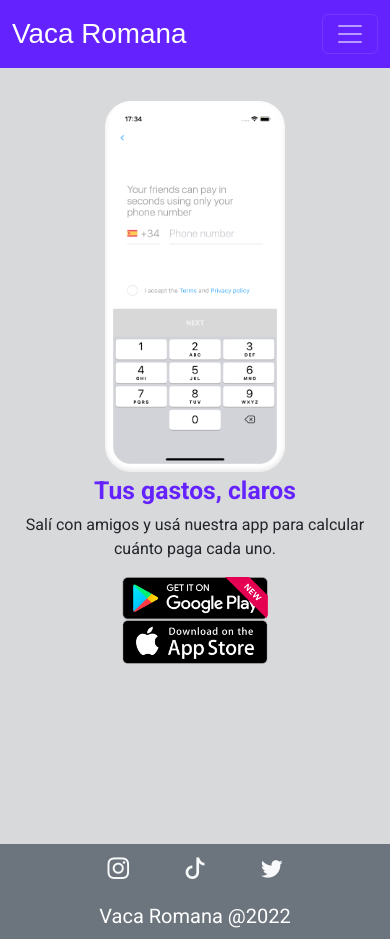
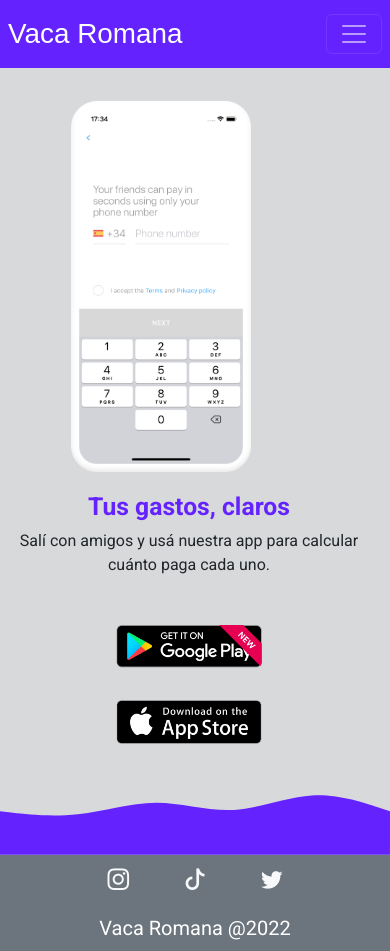
Before and after one commit to Jdlcoder/vacaRomana, a website: page index.html in a window 390 px wide. Drawn offline with nearby package versions, Linux system fonts and the light colour scheme; a web font is replaced by a local one.

Commit message:
Ajustes de las secciones home, experiencias y comoFunciona

```diff
--- a/index.html
+++ b/index.html
@@ -1,6 +1,19 @@
 <!DOCTYPE html>
 <html lang="es">
 
+<!-- TODO: Ver si cortamos a 200px ancho las imagenes de los stores y logramos que queden alineadas con el texto de la home -->
+<!-- TODO: descargas ver si agregamos algo mas de contenido -->
+<!-- TODO
+1) Quitamos del gitignore las entradas de package-lock.json y package.json
+2) Se pasó a lowercase el contenido de la etiqueta meta keywords
+3) Quitado del li entra en footer
+4) Agrego link al home sobre el texto vaca romana @2022 del footer
+5) Se reemplaza el color azul de bootstrap por el violeta original
+6) Se reemplazan las meta keywords que eran de mas de una palabra por una simple
+7) Respecto a los scss, si bien ahora tienen poco contenido, se definió uno para cada sección para que cuando se sume contenido la estructura ya esté creada.
+8) Ver de poner más contenido en la home, ej agregar más imágenes de cómo se ve la app
+9 En la sección cómo funciona, reemplazar las imágenes por tres del mismo tamaño. En la vista mobile, dejar más espacio entre cada una de las cajas
+10) En experiencias, poner un circulo con la foto del que contó la experiecia. También, poner el texto entre comillas como para que quede tipo sic" -->
 <head>
   <meta charset="UTF-8">
   <meta http-equiv="X-UA-Compatible" content="IE=edge">
@@ -24,7 +37,7 @@
 <body>
   <!-- ini cabecera con logo + barra navegación -->
   <header>
-    <nav class="navbar navbar-expand-lg navbar-dark fixed-top">
+    <nav class="navbar navbar-expand-lg navbar-dark fixed-top px-2">
       <div class="container-fluid">
         <a class="navbar-brand fs-1 text-white" href="#">Vaca Romana</a>
         <button class="navbar-toggler" type="button" data-bs-toggle="collapse" data-bs-target="#navbarNav"
@@ -58,22 +71,29 @@
   <main>
     <section class="container-fluid">
       <div class="row align-items-center" id="home">
-        <div class="col-12 col-md-6 text-center order-1">
+        <div class="col-12 col-md-6 text-center order-1" id="home_main_titulo">
           <h1 class="h2 fw-bold text-center text-md-start">Tus gastos, claros</h1>
           <p class="text-center text-md-start">Salí con amigos y usá nuestra app para calcular cuánto paga cada uno.</p>
-          <div class="pb-1">
-            <a href="https://play.google.com/" target="_blank"><img src="./images/google_play.png"
+          <div class="pb-1 home__botones__store">
+            <a href="https://play.google.com/" target="_blank"><img class="home__botones__store" src="./images/google_play.png"
                 alt="Imagen Google Play" width="200px" /></a>
-            <a href="https://apps.apple.com/" target="_blank"><img src="./images/app_store.png" alt="Imagen Apple Store"
+            <a href="https://apps.apple.com/" target="_blank"><img class="home__botones__store" src="./images/app_store.png" alt="Imagen Apple Store"
                 width="200px" /></a>
           </div>
 
         </div>
-        <div class="col-12 col-md-5 mt-5 pt-5 order-md-5">
+        <div class="col-12 col-md-5 mt-5 pt-5 order-md-5 home__main__phone">
           <aside class="text-center text-md-end pb-1">
             <img class="aumentar" id="home_main__img--size" src="./images/phone_index.webp" alt="Imagen teléfono">
           </aside>
         </div>
+      </div>
+      <div>
+        <svg xmlns="http://www.w3.org/2000/svg" viewBox="0 0 1440 320">
+          <path fill="#6422FF" fill-opacity="1"
+            d="M0,160L48,165.3C96,171,192,181,288,170.7C384,160,480,128,576,128C672,128,768,160,864,154.7C960,149,1056,107,1152,101.3C1248,96,1344,128,1392,144L1440,160L1440,320L1392,320C1344,320,1248,320,1152,320C1056,320,960,320,864,320C768,320,672,320,576,320C480,320,384,320,288,320C192,320,96,320,48,320L0,320Z">
+          </path>
+        </svg>
       </div>
     </section>
   </main>
--- a/scss/_comoFunciona.scss
+++ b/scss/_comoFunciona.scss
@@ -8,17 +8,17 @@
     margin-right: 0;
 }
 
-.comoFuncionaBorder {
-    border: solid black 1px;
-    @include min-sizes(40vh,30vw);
-}
+// .comoFuncionaBorder {
+//     border: solid black 1px;
+//     @include min-sizes(40vh,30vw);
+// }
 
-.comoFuncionaBorder--white {
-    @extend .comoFuncionaBorder;
-    border: solid white 2px;
-}
+// .comoFuncionaBorder--white {
+//     @extend .comoFuncionaBorder;
+//     border: solid white 2px;
+// }
 
-.comoFuncionaBorder--red {
-    @extend .comoFuncionaBorder;
-    border: solid rgb(251, 2, 2) 3px;
-}
+// .comoFuncionaBorder--red {
+//     @extend .comoFuncionaBorder;
+//     border: solid rgb(251, 2, 2) 3px;
+// }
--- a/scss/_global.scss
+++ b/scss/_global.scss
@@ -10,6 +10,7 @@
             background-color: map-get($colores, "color_fondo_main");
             // fix footer: agrego min-height
             min-height: 100vh !important;
+
             h1 {
                 color:map-get($colores, "color_fonts_main");
             }
--- a/scss/_home.scss
+++ b/scss/_home.scss
@@ -1,5 +1,5 @@
 #home{
-    padding: 5em 0 6em 3em;
+    padding: 4em 0 0em 3em;
 }
 
 #home_main__img--size {
@@ -8,3 +8,23 @@
     /* agregamos animación para que la imagen aparezca de menor a mayor */
     animation-duration: 2s;
 }
+.container-fluid, .row {
+    margin-right: 0!important;
+    margin-left: 0!important;
+    padding-right: 0!important;
+    padding-left: 0!important;
+}
+
+#home_main_titulo {
+    padding-left: 11em;
+    padding-top: 11em;
+}
+
+.home__main__phone {
+    padding-right: 5em;;
+}
+
+.home__botones__store {
+    padding-top: 2em;
+    text-align: left;
+}
--- a/scss/_mediaQueries.scss
+++ b/scss/_mediaQueries.scss
@@ -1,3 +1,18 @@
+@media (max-width: 1200px) {
+
+    #home_main_titulo {
+        padding-left: 7em;
+    }
+
+    .home__botones__store {
+        padding: 1em 0 1em 0;
+        text-align: left!important;
+    }
+
+    #home_main_titulo {
+        text-align: left!important;
+    }
+}
 @media (max-width: 768px) {
 
     /* @@@ ini footer @@@ */
@@ -18,9 +33,18 @@
         padding: .3rem 0 .3rem 0;
     }
 
+    #home_main_titulo {
+        padding-left: 0em;
+        padding-top: 1em;
+    }
+
     #home_main__img--size {
         /* ajustamos tamaño de imagen */
         @include sizes(auto,180px);
+    }
+
+    .home__botones__store {
+        text-align: center!important;
     }
 
     /* @@@ fin home @@@ */
```
Also changed, not shown: pages/bajatela.html (+1 -1 lines), pages/comoFunciona.html (+5 -5 lines), pages/contacto.html (+1 -1 lines), pages/experiencias.html (+3 -3 lines), pages/queEsVacaRomana.html (+1 -1 lines), css/estilo.css, images/download.png, images/pantalla-login.png (added), images/pfp1.png (added), images/pfp3.png (added), images/plantilla-login_1017-6719.webp (deleted), images/usar_app.jpeg (deleted), images/usar_app.png (added), images/wave.svg (added), 1 other file.
